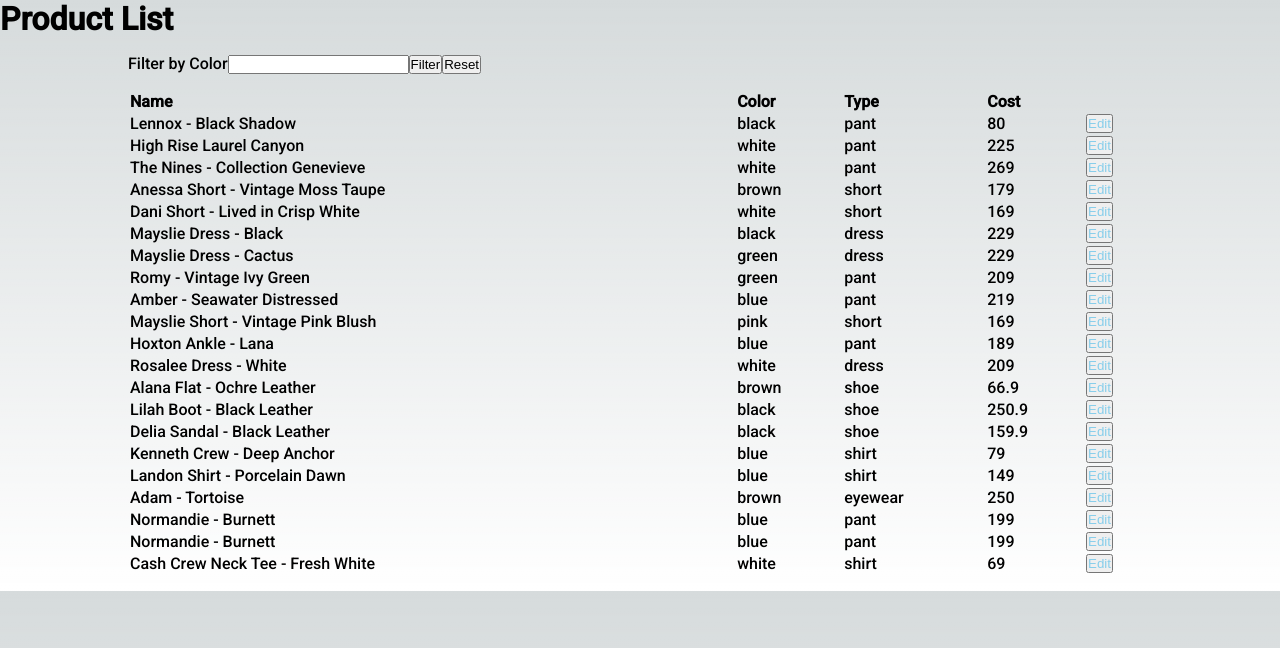
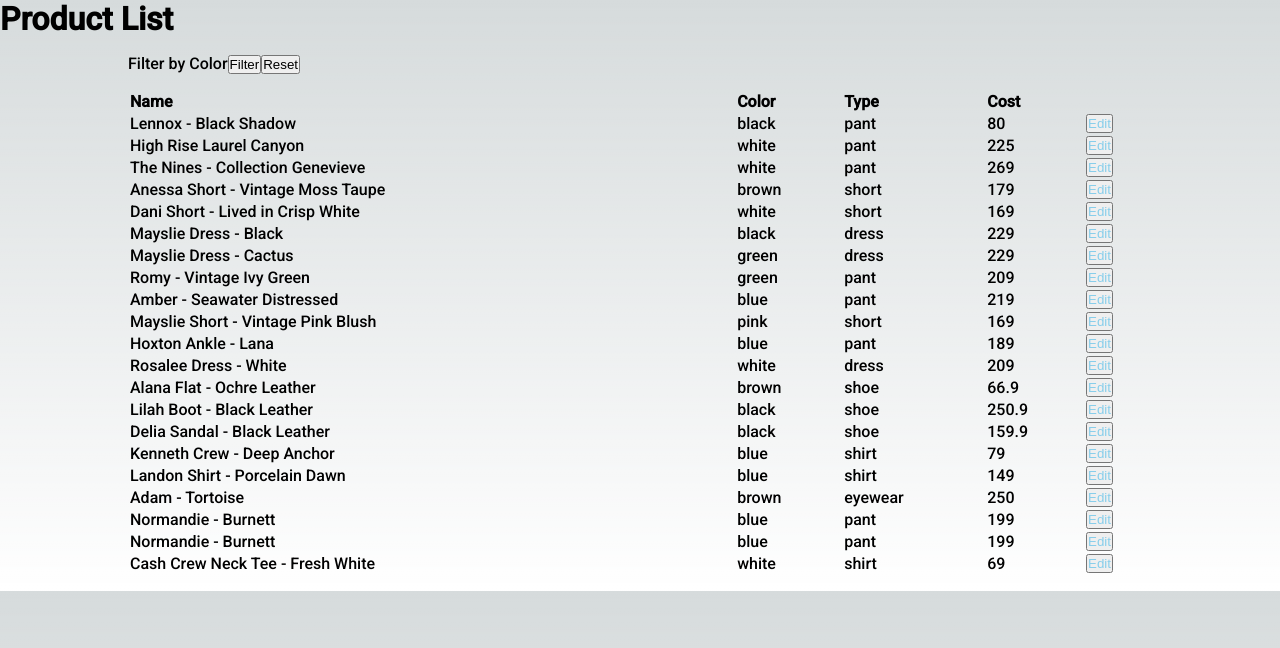
Before and after one commit to mgreci/paige-challenge, a Next.js app: page /product-list in a window 1280 px wide. Shown: the top 648 px of the page. Built offline with nearby package versions, Linux system fonts and the light colour scheme.

Commit message:
factor out filter section

```diff
--- /dev/null
+++ b/src/app/product-list/FilterByColor.tsx
@@ -0,0 +1,42 @@
+import { ProductContext } from "@/app/product.context";
+import { useContext, useState } from "react";
+import classes from './page.module.css';
+
+export default function FilterByColor() {
+	const { colorOptions, filter }: { colorOptions: Array<string>, filter: Function} = useContext(ProductContext)!;
+	const [filterByColors, setFilterByColors] = useState([]);
+
+	const handleChangeFilterOptions = (color: string, checked: boolean) => {
+		if (checked) {
+			filterByColors.push(color);
+			setFilterByColors([...new Set(filterByColors)]);
+		} else {
+			let filterByColorsCopy = [...filterByColors];
+			const index = filterByColors.findIndex(color);
+			if (index > -1) {
+				filterByColorsCopy.splice(index, 1);
+			}
+			setFilterByColors([...new Set(filterByColorsCopy)]);
+		}
+	};
+
+	const handleFilterProducts = () => {
+		filter([...filterByColors]);
+	};
+
+	const resetFilter = () => {
+		setFilterByColors([]);
+		filter([]);
+	}
+
+	return (
+		<div className={classes.filterSection}>
+			<label htmlFor="colorFilter">Filter by Color</label>
+			{colorOptions?.map((color) => (
+				<input key={color} type="checkbox" defaultChecked={false} onChange={event => handleChangeFilterOptions(color, event.target.value)} />
+			))}
+			<button type="button" onClick={handleFilterProducts}>Filter</button>
+			<button type="button" onClick={resetFilter}>Reset</button>
+		</div>
+	);
+}
--- a/src/app/product-list/page.tsx
+++ b/src/app/product-list/page.tsx
@@ -5,34 +5,20 @@ import Link from "next/link";
 import { useContext, useState } from "react";
 import { IProduct } from "../product.interface";
 import classes from './page.module.css';
+import FilterByColor from "./FilterByColor";
 
 // NOTE: given product-fixtures.json has two items with the same id.
 // no details on what is guaranteed to be unique or not so I will generate key from both id and sku for safety.
 const generateProductKey = (id: string, sku: string) => `${id}-${sku}`;
 
 export default function ProductList({ }) {
-	const { products, filter }: { products: IProduct[], filter: Function} = useContext(ProductContext)!;
-	const [filterByColor, setFilterByColor] = useState("");
-
-	const handleFilterProducts = () => {
-		filter(filterByColor);
-	};
-
-	const resetFilter = () => {
-		setFilterByColor("");
-		filter("");
-	}
+	const { products }: { products: IProduct[] } = useContext(ProductContext)!;
 
 	return (
 		<>
 			<h1>Product List</h1>
 			<div className={classes.tableWrapper}>
-				<div className={classes.filterSection}>
-					<label htmlFor="colorFilter">Filter by Color</label>
-					<input id="colorFilter" type="text" value={filterByColor} onChange={event => setFilterByColor(event.target.value)} />
-					<button type="button" onClick={handleFilterProducts}>Filter</button>
-					<button type="button" onClick={resetFilter}>Reset</button>
-				</div>
+				<FilterByColor />
 				<table className={classes.table}>
 					<thead>
 						<tr>
```
